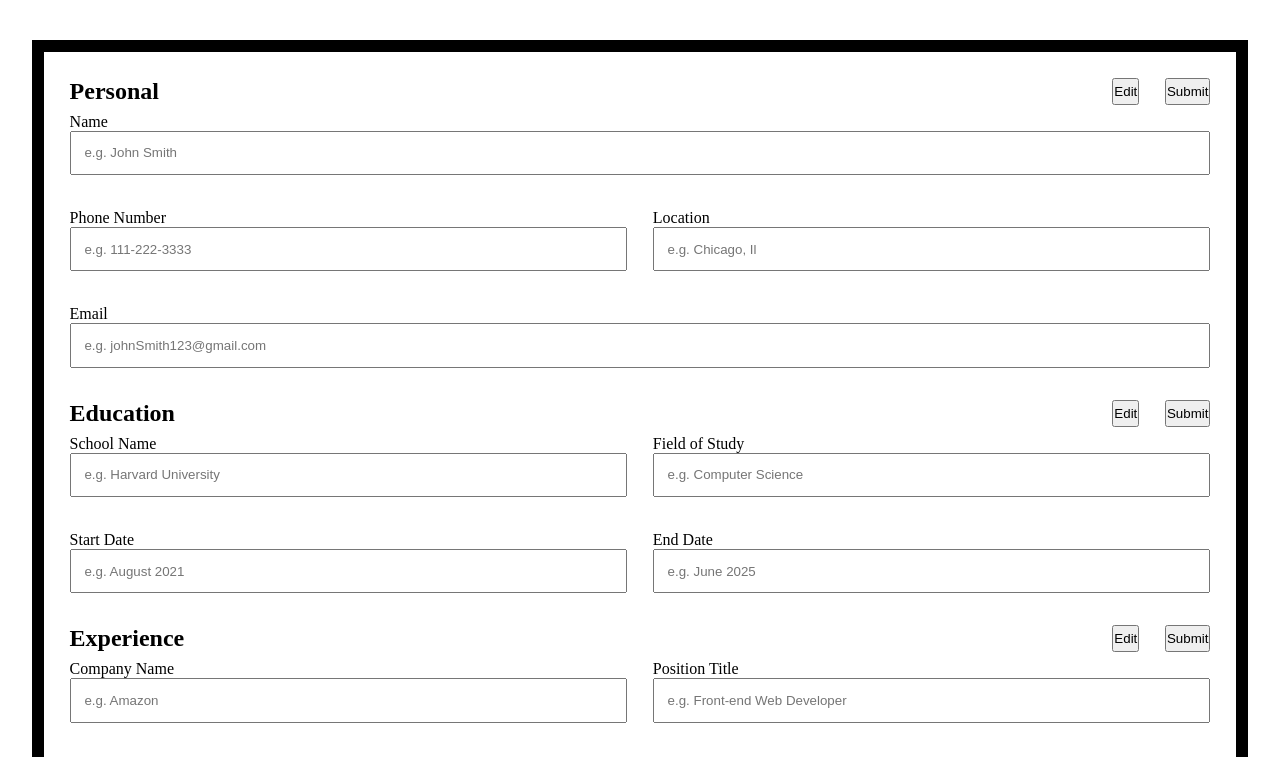
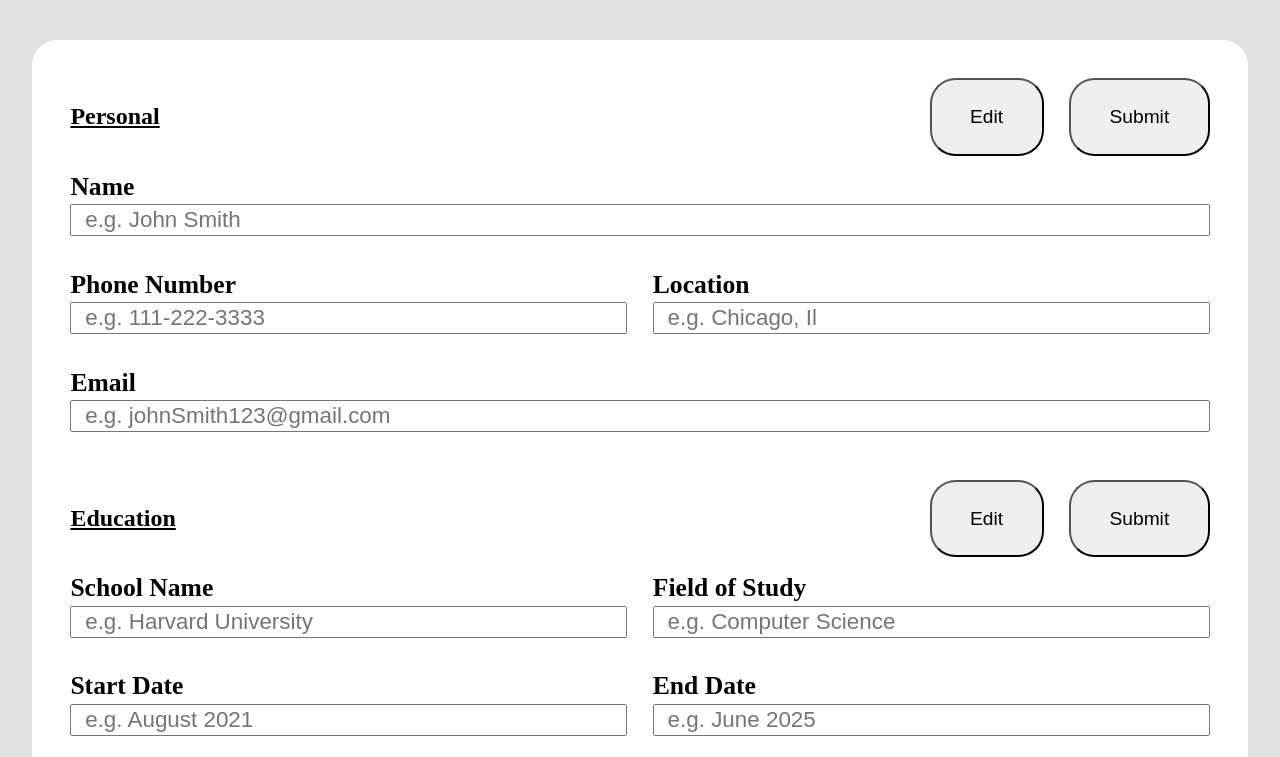
Before and after one commit to Salypse/cv-application, a React (Vite) app: page / in a window 1280 px wide. Shown: the top 757 px of the page. Built offline with nearby package versions, Linux system fonts and the light colour scheme.

Commit message:
Update input-sections button, sections and label padding,margin and sizing

```diff
--- a/src/App.css
+++ b/src/App.css
@@ -1,3 +1,8 @@
+:root {
+   --white: #ffffff;
+   --dark-white: #e2e2e2;
+}
+
 * {
    padding: 0;
    margin: 0;
@@ -11,6 +16,7 @@
    display: flex;
    flex-direction: column;
    align-items: center;
+   background-color: var(--dark-white);
 }
 
 ul {
@@ -22,25 +28,36 @@ ul {
    height: auto;
 
    margin-top: 5vh;
-   padding: 2vw;
-
-   border: 1vw solid black;
+   padding: 3vw;
+   border-radius: 2vw;
+   background-color: var(--white);
 }
 
 .input-section {
-   margin-bottom: 3vh;
+   margin-bottom: 5vh;
 }
 
 .input-section-header {
    display: flex;
    justify-content: space-between;
+   align-items: center;
 
-   margin-bottom: 1vh;
+   margin-bottom: 2vh;
+}
+
+.input-section-header h2 {
+   text-decoration: underline;
 }
 
 .input-header-buttons {
    display: flex;
    gap: 2vw;
+}
+
+.input-header-buttons button {
+   padding: 2vw 3vw;
+   border-radius: 2vw;
+   font-size: clamp(0.9rem, 3vw, 1.2rem);
 }
 
 .input-field {
@@ -52,7 +69,16 @@ ul {
 
 .input-field input {
    width: 100%;
+   height: 4vh;
    padding: 1vw;
+
+   font-size: clamp(1rem, 3vw, 1.4rem);
+}
+
+.input-field label {
+   font-size: clamp(1.1rem, 4vw, 1.6rem);
+   font-weight: bold;
+   margin-bottom: 0.3vh;
 }
 
 .input-section ul {
```
